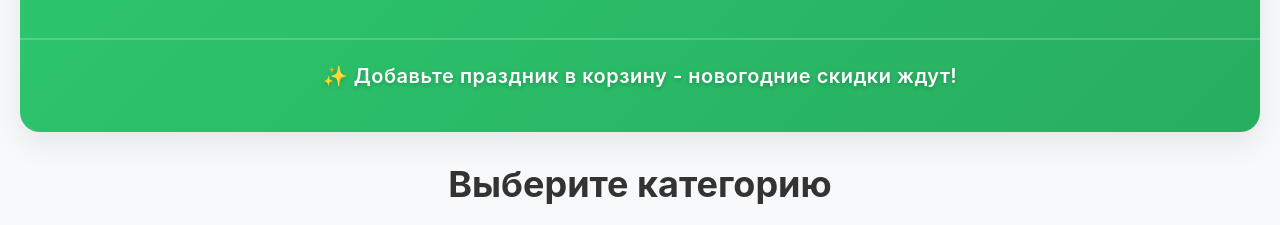
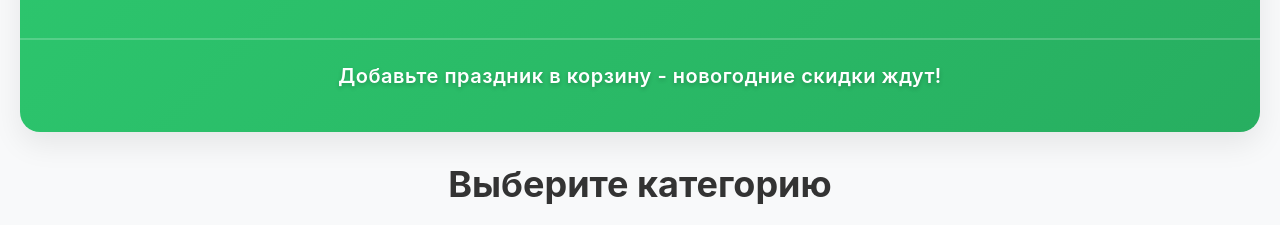
Before and after one commit to nur5ek/almurt-website, a plain HTML site: page index.html in a window 1280 px wide. Shown: the part 575-800 px from the top of the page. Drawn offline with nearby package versions, Linux system fonts and the light colour scheme.

Commit message:
Ау мау

```diff
--- a/index.html
+++ b/index.html
@@ -54,7 +54,7 @@
                 </div>
             </div>
             <div class="banner-footer">
-                <p class="banner-footer-text">✨ Добавьте праздник в корзину - новогодние скидки ждут!</p>
+                <p class="banner-footer-text">Добавьте праздник в корзину - новогодние скидки ждут!</p>
             </div>
         </section>
 
```
Also changed, not shown: 2 other files.
